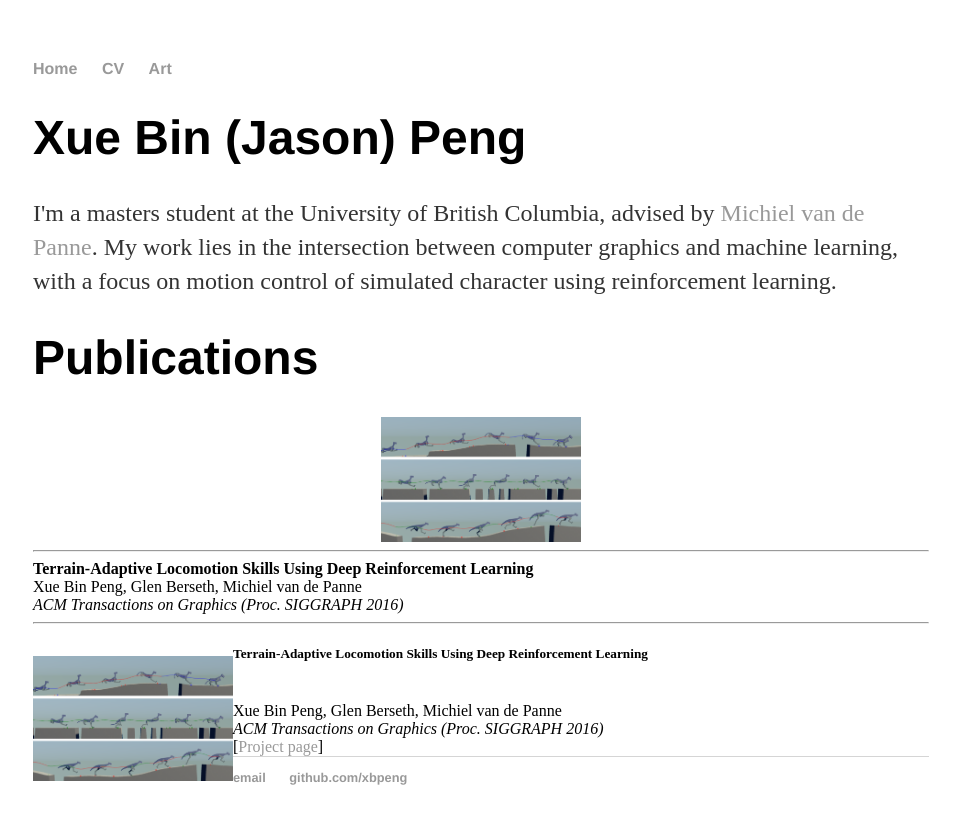
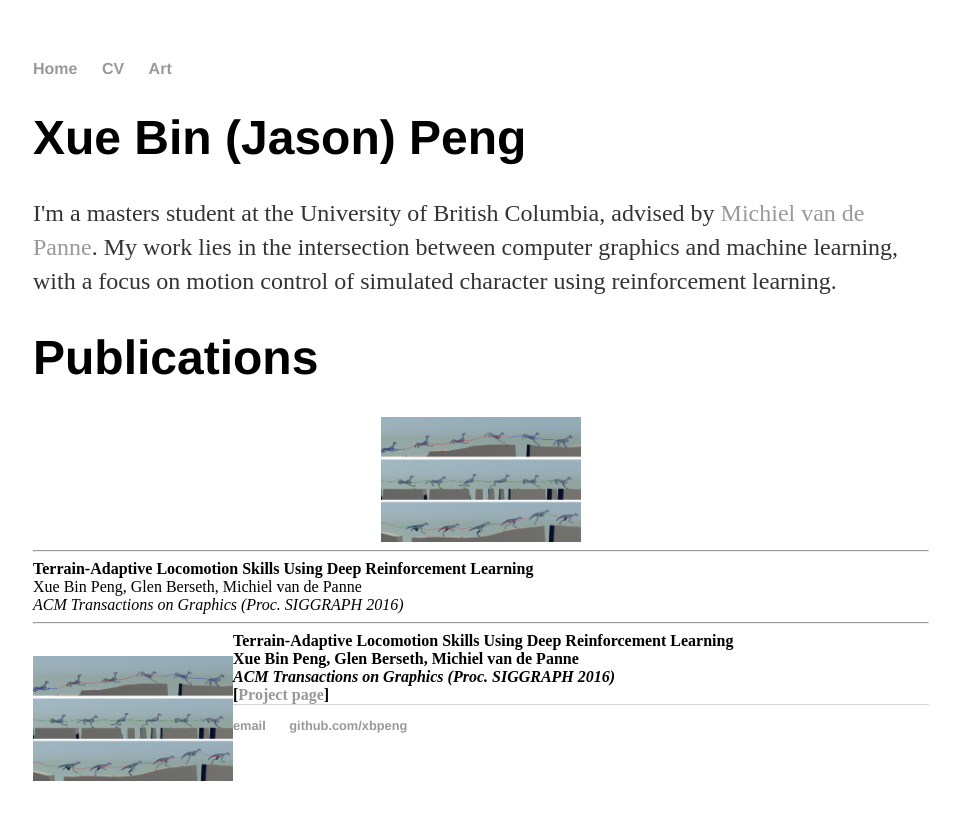
Before and after one commit to xbpeng/xbpeng.github.io, a Jekyll site: the page built from index.html, in a window 1280 px wide. Shown: the top 824 px of the page, without its empty margins (159-1119 px from the left). Built offline with Jekyll 4.4.1, drawn with Linux system fonts in a browser that asks for light colours.

```diff
--- a/index.html
+++ b/index.html
@@ -22,7 +22,7 @@ title: Xue Bin (Jason) Peng
 </tr>
 
 	<p style="float: left;"><a href="https://www.cs.ubc.ca/~van/papers/2016-TOG-deepRL/index.html"><img style="vertical-align:top" src="images/papers/2016-TOG-deepRL.png"  width="200" height="inherit" alt="" /></a></p>
-    	<h5> Terrain-Adaptive Locomotion Skills Using Deep Reinforcement Learning </h5>
+    	<b> Terrain-Adaptive Locomotion Skills Using Deep Reinforcement Learning <b>
 	<br> Xue Bin Peng, Glen Berseth, Michiel van de Panne <br>
 	<em> ACM Transactions on Graphics (Proc. SIGGRAPH 2016)</em>  <br>
 	[<a href="https://www.cs.ubc.ca/~van/papers/2016-TOG-deepRL/index.html">Project page</a>]
```
